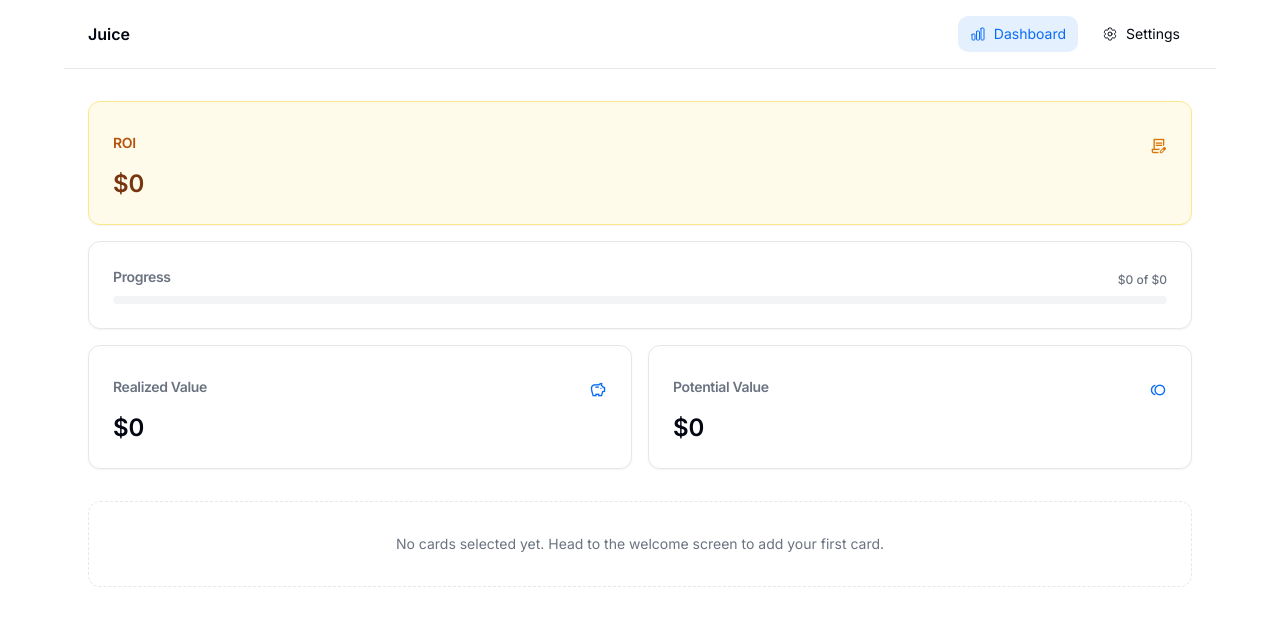
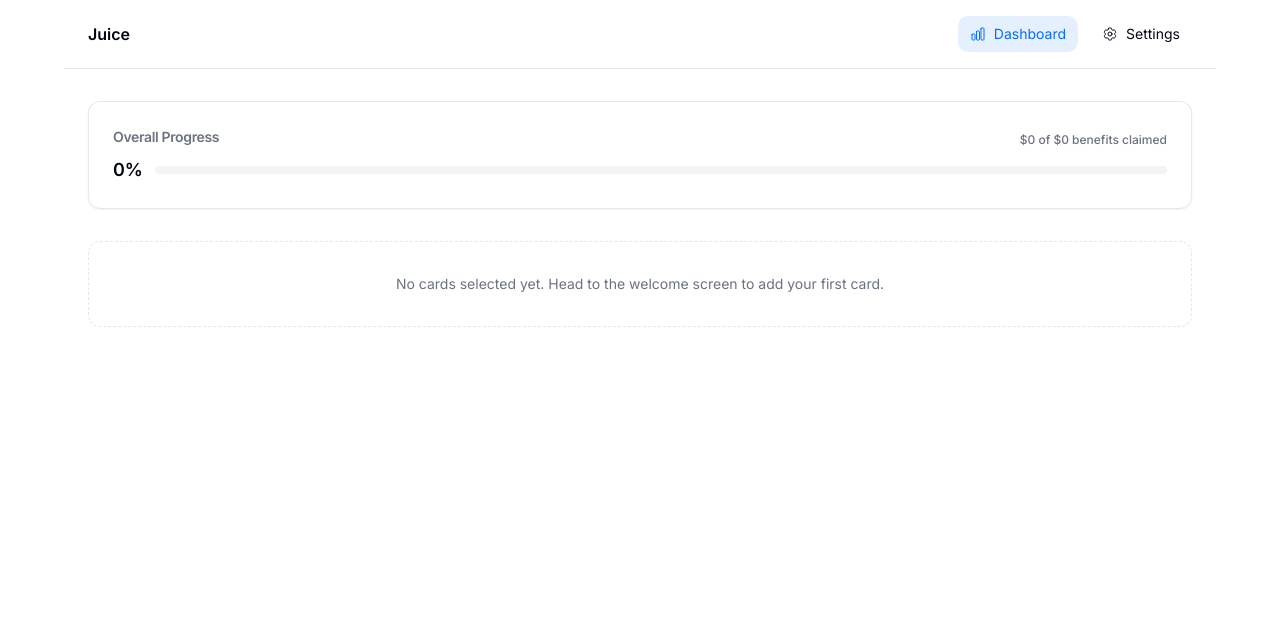
Before and after one commit to xaelophone/juice, a Next.js app: page /dashboard in a window 1280 px wide. Shown: the top 626 px of the page. Built offline with nearby package versions, Linux system fonts and the light colour scheme.

Commit message:
ui/dashboard polish

```diff
--- a/components/dashboard/card-stack.tsx
+++ b/components/dashboard/card-stack.tsx
@@ -29,6 +29,12 @@ const cadenceBadgeClasses: Record<ResetCadence, string> = {
   semiannual: 'border-transparent bg-amber-100 text-amber-700',
   annual: 'border-transparent bg-violet-100 text-violet-700'
 };
+
+const roiTagClasses = {
+  positive: 'border border-emerald-200 bg-emerald-50 text-emerald-700',
+  negative: 'border border-red-200 bg-red-50 text-red-700',
+  neutral: 'border border-amber-200 bg-amber-50 text-amber-700'
+} as const;
 
 interface FilterSelectProps<T extends string> {
   id: string;
@@ -119,6 +125,8 @@ export function CardStack() {
       {filterControl}
       {cards.map(card => {
         const captureRate = card.potential === 0 ? 0 : Math.min(1, card.realized / card.potential);
+        const netRoi = card.realized - card.annualFee;
+        const roiTone = netRoi > 0 ? 'positive' : netRoi < 0 ? 'negative' : 'neutral';
         const showNetRoi = cadenceValue === undefined && card.cardId !== 'amex-platinum';
 
         return (
@@ -126,15 +134,25 @@ export function CardStack() {
             <CardHeader className="flex flex-col gap-2">
               <div className="flex flex-col gap-1 sm:flex-row sm:items-center sm:justify-between">
                 <CardTitle>{card.name}</CardTitle>
+                <span
+                  className={cn(
+                    'inline-flex items-center rounded-full px-3 py-1 text-xs font-semibold',
+                    roiTagClasses[roiTone]
+                  )}
+                >
+                  ROI {formatCurrency(netRoi, settings.currency)}
+                </span>
               </div>
               <div className="space-y-1">
-                <div className="flex items-center justify-between text-sm font-medium">
-                  <span>{formatCurrency(card.realized, settings.currency)} captured</span>
+                <div className="flex items-center justify-end text-xs font-medium text-muted-foreground">
                   <span>
-                    {formatPercentage(captureRate)} of {formatCurrency(card.potential, settings.currency)}
+                    {formatCurrency(card.realized, settings.currency)} of {formatCurrency(card.potential, settings.currency)} benefits claimed
                   </span>
                 </div>
-                <Progress value={captureRate * 100} />
+                <div className="flex items-center gap-3">
+                  <span className="text-lg font-semibold text-foreground">{formatPercentage(captureRate)}</span>
+                  <Progress value={captureRate * 100} className="flex-1" />
+                </div>
               </div>
             </CardHeader>
             <CardContent className="space-y-4">
@@ -189,12 +207,6 @@ export function CardStack() {
                 })}
               </div>
             </CardContent>
-            {showNetRoi && (
-              <CardFooter className="flex items-center justify-between text-sm text-muted-foreground">
-                <span>Capture rate: {formatPercentage(captureRate)}</span>
-                <span>Net ROI: {formatCurrency(card.realized - card.annualFee, settings.currency)}</span>
-              </CardFooter>
-            )}
           </CardPrimitive>
         );
       })}
--- a/components/dashboard/summary-cards.tsx
+++ b/components/dashboard/summary-cards.tsx
@@ -3,100 +3,33 @@
 import { Card as CardPrimitive, CardContent, CardHeader, CardTitle } from '@/components/ui/card';
 import { Progress } from '@/components/ui/progress';
 import { formatCurrency, formatPercentage } from '@/lib/format';
-import { cn } from '@/lib/utils';
 import { useSettings } from '@/hooks/use-settings';
 import { useFilteredCards } from '@/hooks/use-filtered-cards';
-
-const valueCards = [
-  {
-    key: 'realized',
-    label: 'Realized Value',
-    icon: 'savings'
-  },
-  {
-    key: 'potential',
-    label: 'Potential Value',
-    icon: 'toll'
-  }
-] as const;
-
-const roiStyles = {
-  positive: {
-    card: 'border border-emerald-200 bg-emerald-50 text-emerald-900',
-    label: 'text-emerald-700',
-    icon: 'text-emerald-600',
-    value: 'text-emerald-900'
-  },
-  negative: {
-    card: 'border border-red-200 bg-red-50 text-red-900',
-    label: 'text-red-700',
-    icon: 'text-red-600',
-    value: 'text-red-900'
-  },
-  neutral: {
-    card: 'border border-amber-200 bg-amber-50 text-amber-900',
-    label: 'text-amber-700',
-    icon: 'text-amber-600',
-    value: 'text-amber-900'
-  }
-} as const;
 
 export function SummaryCards() {
   const { settings } = useSettings();
   const { totals: filteredTotals } = useFilteredCards();
 
-  const roiTone = filteredTotals.netRoi > 0 ? 'positive' : filteredTotals.netRoi < 0 ? 'negative' : 'neutral';
-  const toneStyles = roiStyles[roiTone];
   const filteredCaptureRate = filteredTotals.potential === 0
     ? 0
     : Math.min(1, filteredTotals.realized / filteredTotals.potential);
 
   return (
-    <div className="space-y-4">
-      <CardPrimitive className={toneStyles.card}>
-        <CardHeader className="flex flex-row items-center justify-between pb-2">
-          <CardTitle className={cn('text-sm text-muted-foreground', toneStyles.label)}>ROI</CardTitle>
-          <span
-            aria-hidden
-            className={cn('material-symbols-outlined text-lg text-primary', toneStyles.icon)}
-          >
-            contract_edit
-          </span>
-        </CardHeader>
-        <CardContent>
-          <p className={cn('text-2xl font-semibold', toneStyles.value)}>
-            {formatCurrency(filteredTotals.netRoi, settings.currency)}
-          </p>
-        </CardContent>
-      </CardPrimitive>
-
     <CardPrimitive>
       <CardHeader className="flex flex-row items-center justify-between pb-2">
-          <CardTitle className="text-sm text-muted-foreground">Progress</CardTitle>
+        <CardTitle className="text-sm text-muted-foreground">Overall Progress</CardTitle>
         <span aria-hidden className="text-xs font-medium text-muted-foreground">
-            {formatCurrency(filteredTotals.realized, settings.currency)} of {formatCurrency(filteredTotals.potential, settings.currency)}
+          {formatCurrency(filteredTotals.realized, settings.currency)} of {formatCurrency(filteredTotals.potential, settings.currency)} benefits claimed
         </span>
       </CardHeader>
       <CardContent className="pt-0">
-          <Progress value={filteredCaptureRate * 100} />
+        <div className="flex items-center gap-3">
+          <span className="text-lg font-semibold text-foreground">
+            {formatPercentage(filteredCaptureRate)}
+          </span>
+          <Progress value={filteredCaptureRate * 100} className="flex-1" />
+        </div>
       </CardContent>
     </CardPrimitive>
-
-      <div className="grid gap-4 sm:grid-cols-2">
-        {valueCards.map(item => (
-          <CardPrimitive key={item.key}>
-            <CardHeader className="flex flex-row items-center justify-between pb-2">
-              <CardTitle className="text-sm text-muted-foreground">{item.label}</CardTitle>
-              <span aria-hidden className="material-symbols-outlined text-lg text-primary">{item.icon}</span>
-            </CardHeader>
-            <CardContent>
-              <p className="text-2xl font-semibold">
-                {formatCurrency(filteredTotals[item.key], settings.currency)}
-              </p>
-            </CardContent>
-          </CardPrimitive>
-        ))}
-      </div>
-    </div>
   );
 }
```
Lines whose indentation alone changed are shown as unchanged.
